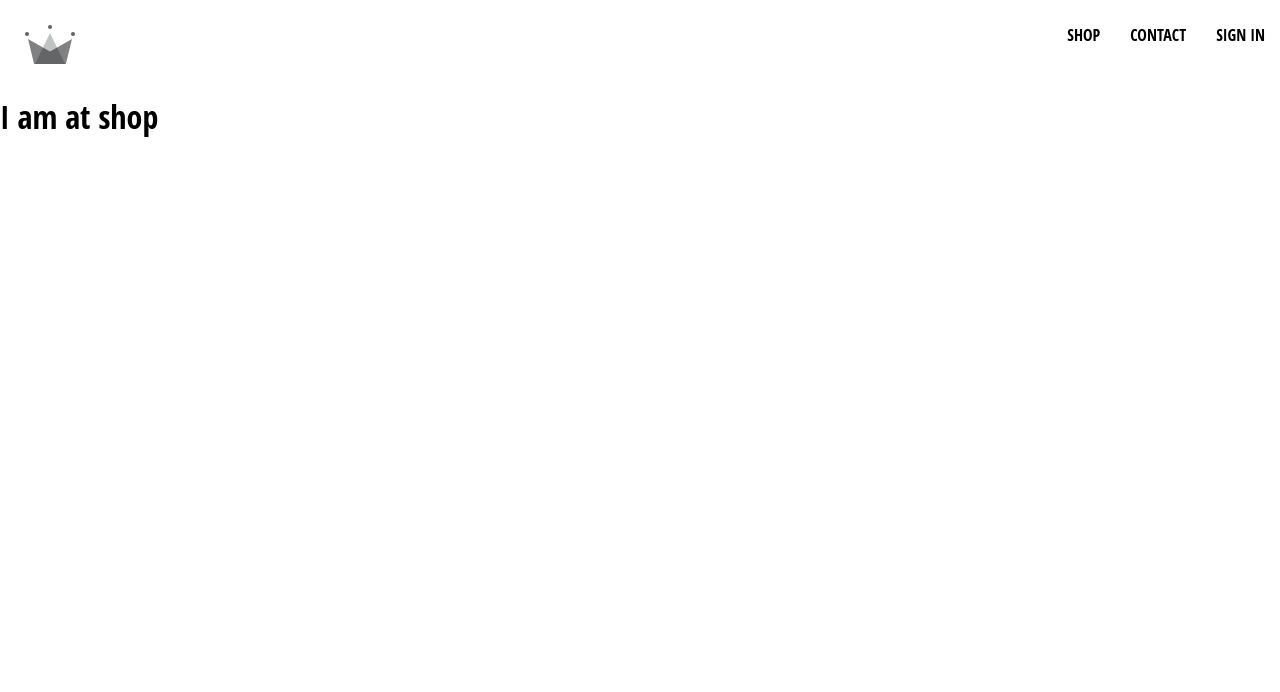
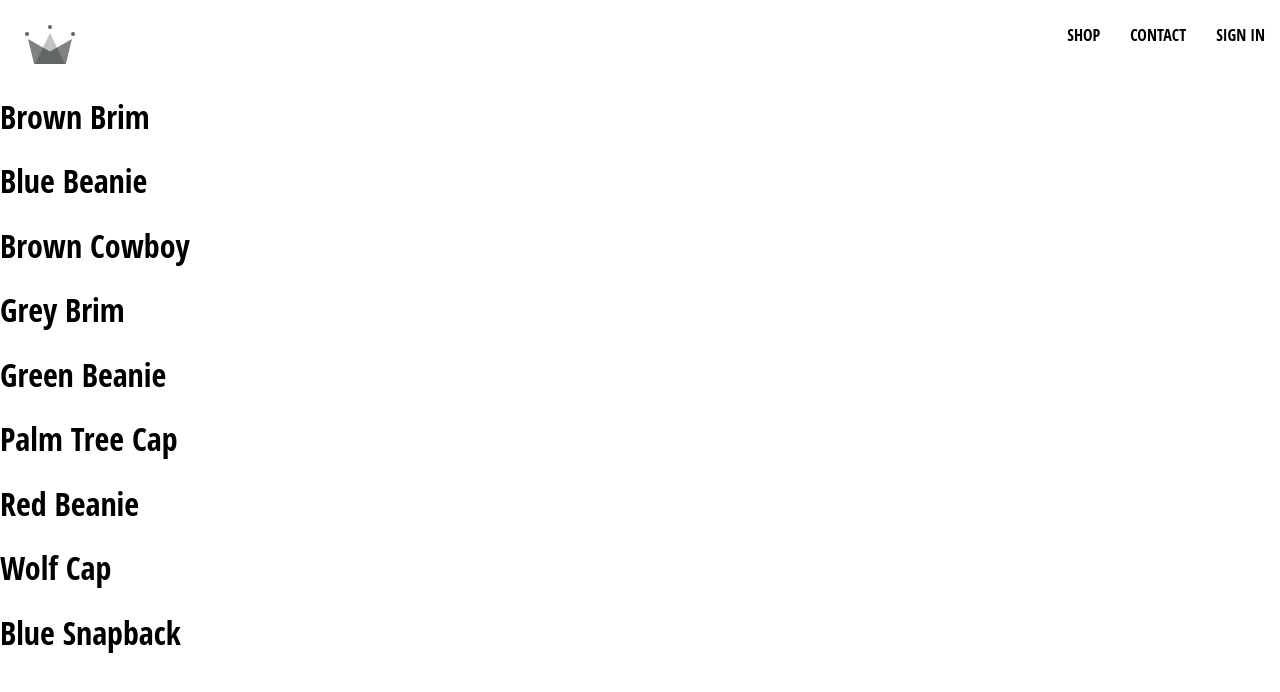
Before and after one commit to alkesh26/crwn-clothingcrwn-clothing, a React (Create React App) app: page /shop in a window 1280 px wide. Shown: the top 692 px of the page. Built offline with nearby package versions, Linux system fonts and the light colour scheme; no server answers.

Commit message:
Added Shop data json and created the Shop route page

```diff
--- a/src/App.js
+++ b/src/App.js
@@ -2,12 +2,7 @@ import { Routes, Route} from 'react-router-dom';
 import Home from '../src/routes/home/home.component.jsx'
 import Navigation from './routes/navigation/navigation.component.jsx';
 import Authentication from './routes/authentication/authentication.component.jsx';
-
-function Shop() {
-  return (
-    <h1>I am at shop</h1>
-  )
-}
+import Shop from './routes/shop/shop.component.jsx';
 
 function App() {
   return (
--- /dev/null
+++ b/src/routes/shop/shop.component.jsx
@@ -0,0 +1,17 @@
+import SHOP_DATA from '../../shop-data.json'
+
+const Shop = () => {
+  return (
+    <div>
+      {
+        SHOP_DATA.map(({id, name}) =>
+          <div key={id} >
+            <h1>{name}</h1>
+          </div>
+        )
+      }
+    </div>
+  )
+}
+
+export default Shop
--- /dev/null
+++ b/src/shop-data.json
@@ -0,0 +1,56 @@
+[
+  {
+    "id": 1,
+    "name": "Brown Brim",
+    "imageUrl": "https://i.ibb.co/ZYW3VTp/brown-brim.png",
+    "price": 25
+  },
+  {
+    "id": 2,
+    "name": "Blue Beanie",
+    "imageUrl": "https://i.ibb.co/ypkgK0X/blue-beanie.png",
+    "price": 18
+  },
+  {
+    "id": 3,
+    "name": "Brown Cowboy",
+    "imageUrl": "https://i.ibb.co/QdJwgmp/brown-cowboy.png",
+    "price": 35
+  },
+  {
+    "id": 4,
+    "name": "Grey Brim",
+    "imageUrl": "https://i.ibb.co/RjBLWxB/grey-brim.png",
+    "price": 25
+  },
+  {
+    "id": 5,
+    "name": "Green Beanie",
+    "imageUrl": "https://i.ibb.co/YTjW3vF/green-beanie.png",
+    "price": 18
+  },
+  {
+    "id": 6,
+    "name": "Palm Tree Cap",
+    "imageUrl": "https://i.ibb.co/rKBDvJX/palm-tree-cap.png",
+    "price": 14
+  },
+  {
+    "id": 7,
+    "name": "Red Beanie",
+    "imageUrl": "https://i.ibb.co/bLB646Z/red-beanie.png",
+    "price": 18
+  },
+  {
+    "id": 8,
+    "name": "Wolf Cap",
+    "imageUrl": "https://i.ibb.co/1f2nWMM/wolf-cap.png",
+    "price": 14
+  },
+  {
+    "id": 9,
+    "name": "Blue Snapback",
+    "imageUrl": "https://i.ibb.co/X2VJP2W/blue-snapback.png",
+    "price": 16
+  }
+]
```
